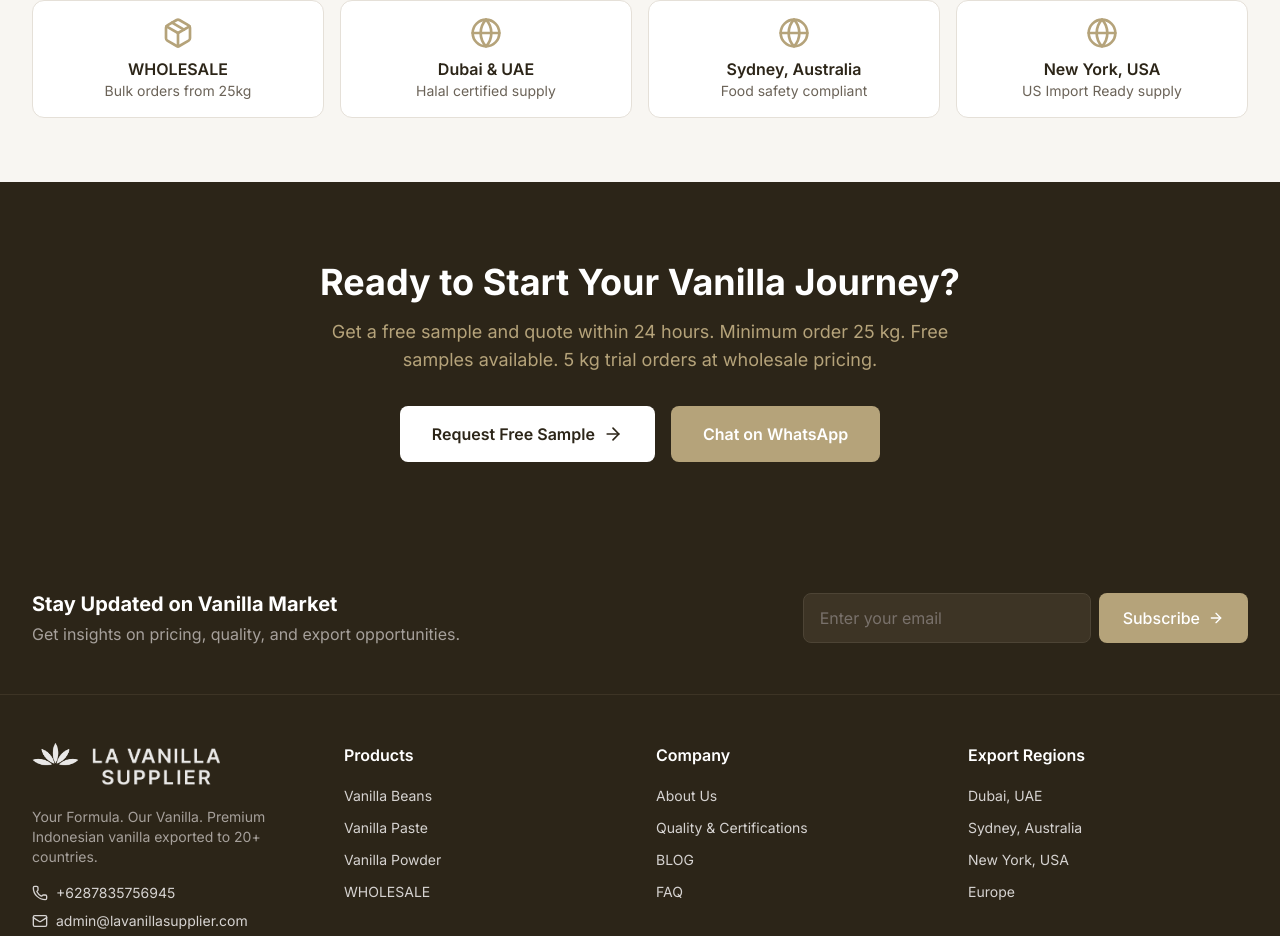
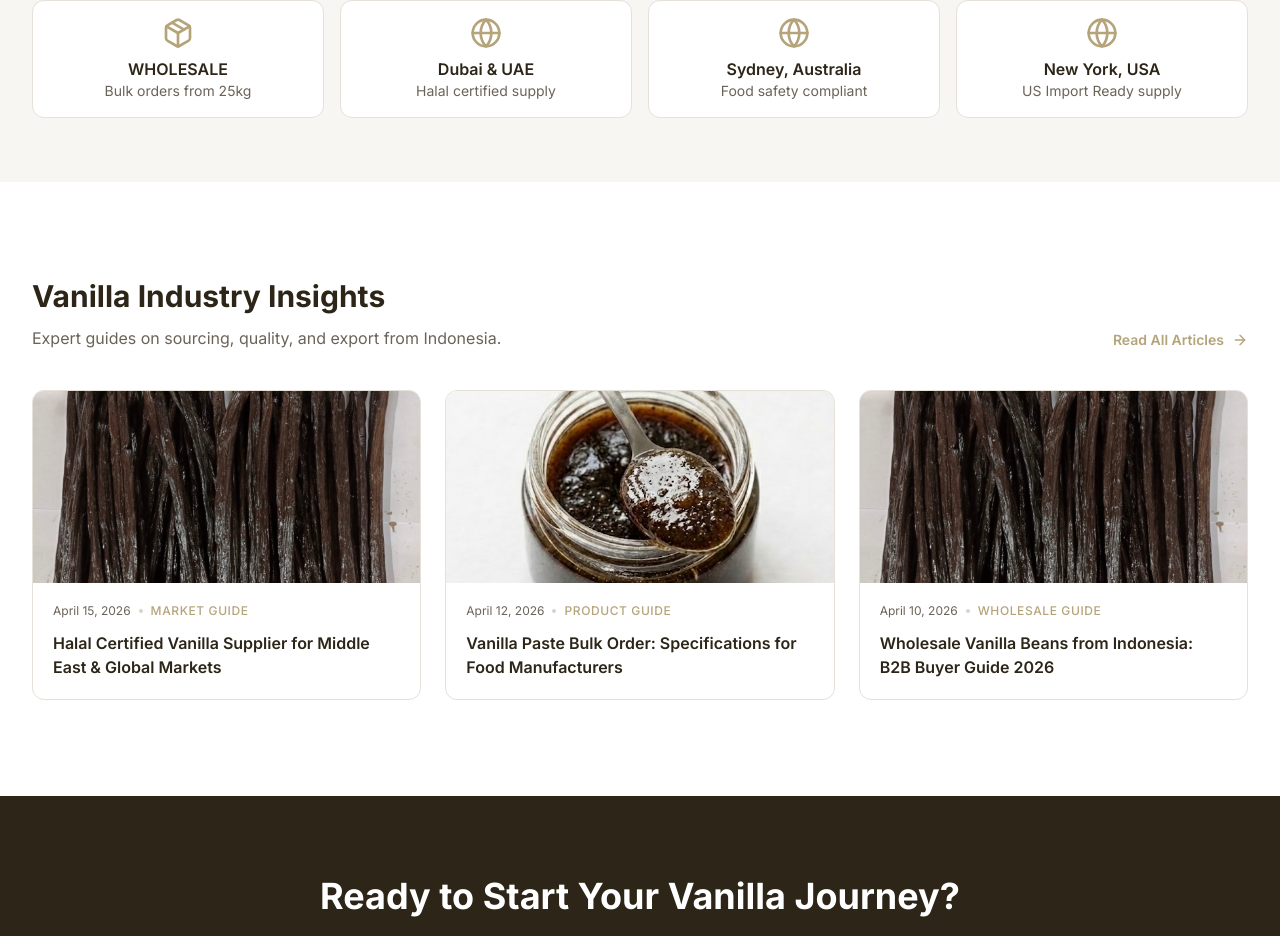
Before and after one commit to irfanmulachela-glitch/vanilla, a Next.js app: page / in a window 1280 px wide. Shown: the part 4707-5643 px from the top of the page. Built offline with nearby package versions, Linux system fonts and the light colour scheme.

Commit message:
Add: Blog features section to homepage (3 latest articles with image, date, category, title)

```diff
--- a/src/components/home-page-content.tsx
+++ b/src/components/home-page-content.tsx
@@ -447,6 +447,87 @@
         </div>
       </section>
 
+      {/* Blog Features */}
+      <section className="py-16 lg:py-24 bg-white">
+        <div className="max-w-7xl mx-auto px-4 sm:px-6 lg:px-8">
+          <div className="flex flex-col sm:flex-row sm:items-end sm:justify-between mb-10">
+            <div>
+              <h2 className="text-2xl lg:text-3xl font-bold text-[#2C2518] mb-3">
+                Vanilla Industry Insights
+              </h2>
+              <p className="text-[#6B6358] max-w-xl">
+                Expert guides on sourcing, quality, and export from Indonesia.
+              </p>
+            </div>
+            <Link
+              href={`${prefix}/blog`}
+              className="mt-4 sm:mt-0 inline-flex items-center text-[#B5A37A] font-semibold hover:text-[#A8956A] transition-colors text-sm"
+            >
+              Read All Articles
+              <ArrowRight className="ml-2 w-4 h-4" />
+            </Link>
+          </div>
+
+          <div className="grid md:grid-cols-3 gap-6">
+            {[
+              {
+                slug: "halal-vanilla-supplier-middle-east",
+                title: "Halal Certified Vanilla Supplier for Middle East & Global Markets",
+                date: "April 15, 2026",
+                category: "Market Guide",
+                image: "/vanilla-beans.jpg",
+              },
+              {
+                slug: "vanilla-paste-bulk-order",
+                title: "Vanilla Paste Bulk Order: Specifications for Food Manufacturers",
+                date: "April 12, 2026",
+                category: "Product Guide",
+                image: "/vanilla-paste.jpg",
+              },
+              {
+                slug: "wholesale-vanilla-beans-indonesia",
+                title: "Wholesale Vanilla Beans from Indonesia: B2B Buyer Guide 2026",
+                date: "April 10, 2026",
+                category: "Wholesale Guide",
+                image: "/vanilla-beans.jpg",
+              },
+            ].map((post) => (
+              <Link
+                key={post.slug}
+                href={`${prefix}/blog/${post.slug}`}
+                className="group bg-white rounded-xl border border-[#E5E0D8] overflow-hidden hover:shadow-lg transition-all duration-300"
+              >
+                <div className="relative h-48 overflow-hidden">
+                  <Image
+                    src={post.image}
+                    alt={post.title}
+                    fill
+                    className="object-cover group-hover:scale-105 transition-transform duration-300"
+                  />
+                  <div className="absolute inset-0 bg-[#2C2518]/0 group-hover:bg-[#2C2518]/20 transition-colors duration-300 flex items-center justify-center">
+                    <span className="opacity-0 group-hover:opacity-100 transition-opacity duration-300 px-4 py-2 bg-white/95 text-[#2C2518] text-sm font-semibold rounded-lg">
+                      Read Article
+                    </span>
+                  </div>
+                </div>
+                <div className="p-5">
+                  <div className="flex items-center gap-2 text-xs text-[#6B6358] mb-3">
+                    <span>{post.date}</span>
+                    <span className="w-1 h-1 bg-[#D8D3C9] rounded-full" />
+                    <span className="font-medium text-[#B5A37A] uppercase tracking-wider">
+                      {post.category}
+                    </span>
+                  </div>
+                  <h3 className="font-semibold text-[#2C2518] group-hover:text-[#B5A37A] transition-colors line-clamp-2">
+                    {post.title}
+                  </h3>
+                </div>
+              </Link>
+            ))}
+          </div>
+        </div>
+      </section>
+
       {/* CTA Section */}
       <section className="py-20 bg-[#2C2518]">
         <div className="max-w-7xl mx-auto px-4 sm:px-6 lg:px-8 text-center">
```
